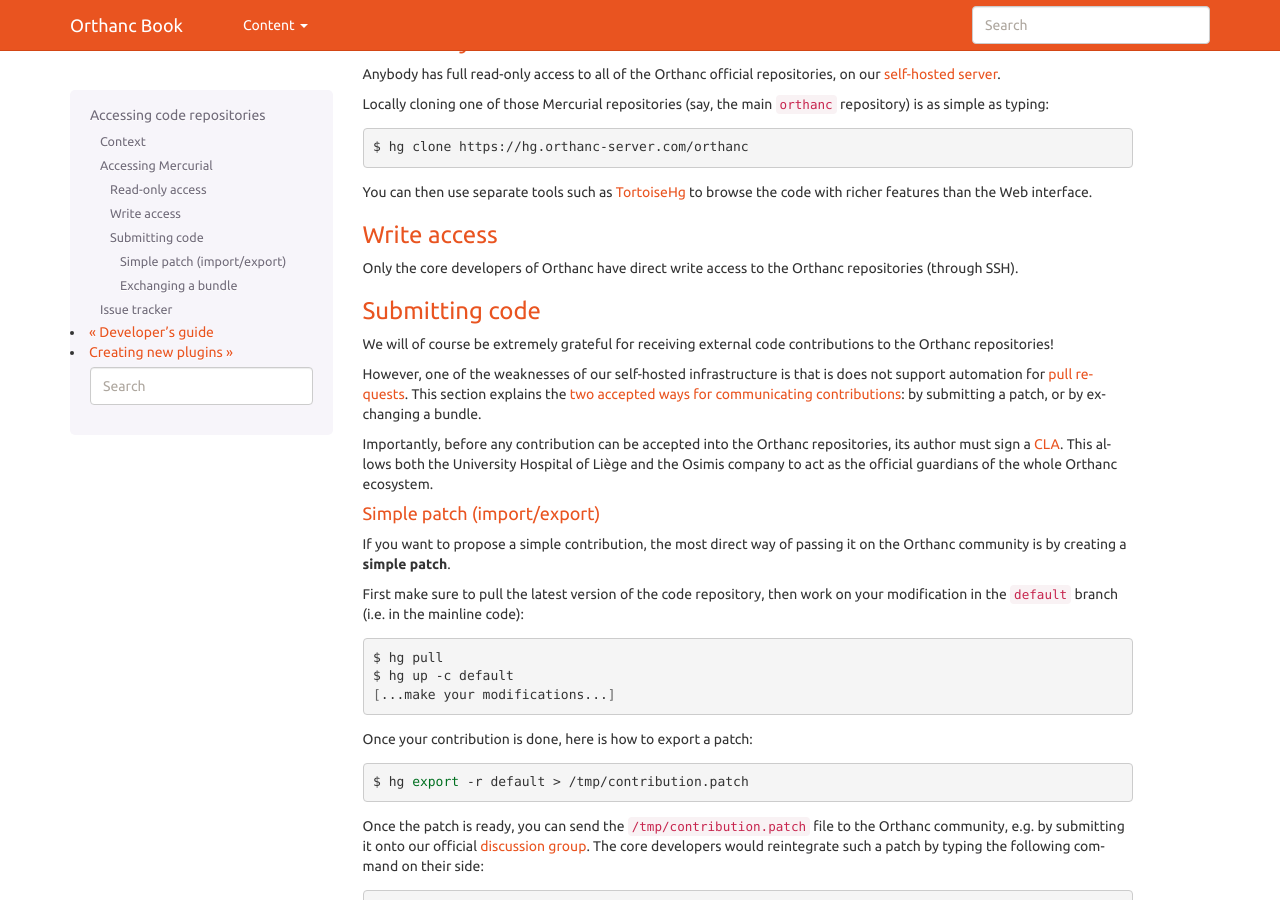
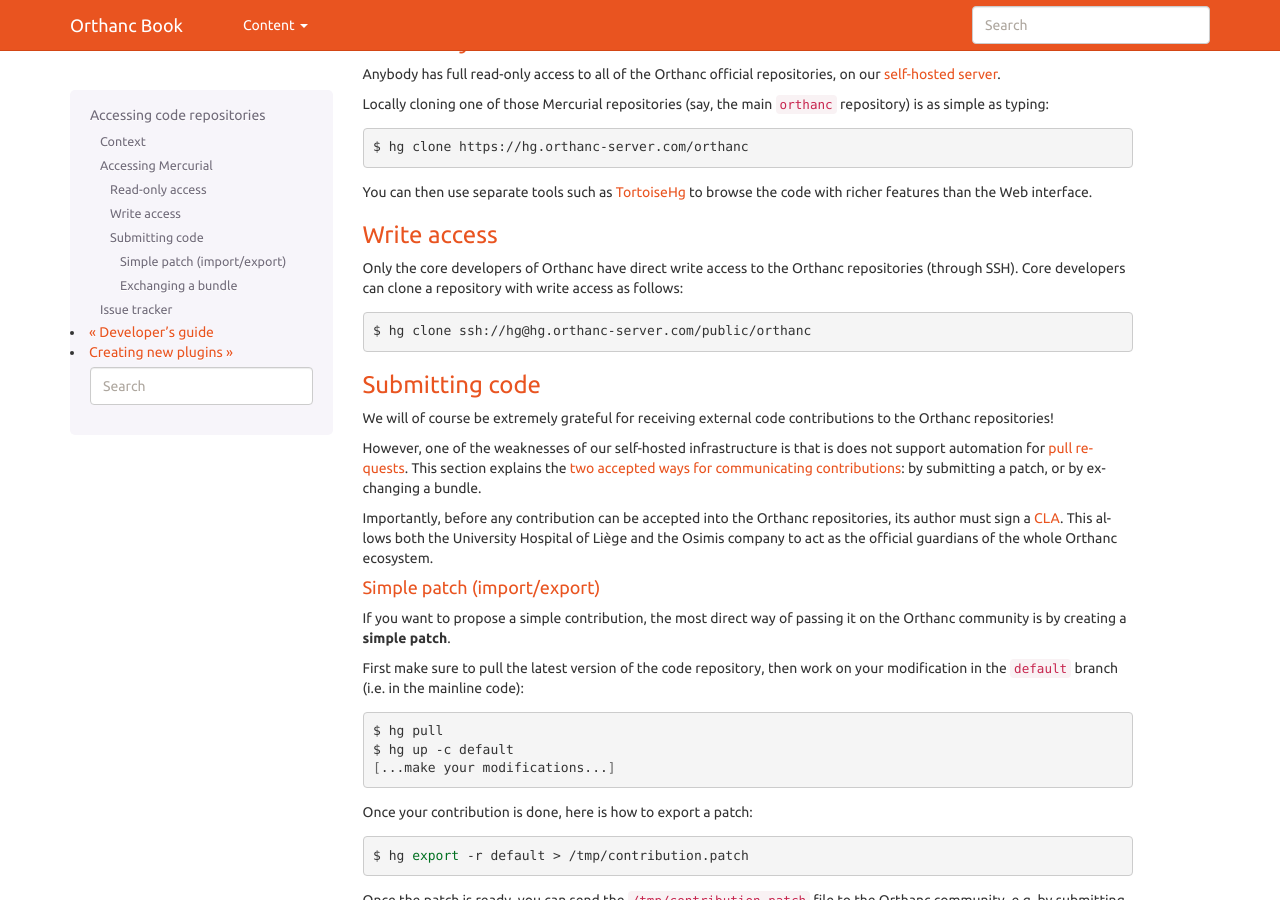
Before and after one commit to orthanc-mirrors/orthanc-book, a Sphinx documentation site: the page built from Sphinx/source/developers/repositories.rst, in a window 1280 px wide and 900 px high, scrolled down 866 px. Built offline with Sphinx 7.4.7, drawn with Linux system fonts in a browser that asks for light colours.

Commit message:
cloning for dev

```diff
--- a/Sphinx/source/developers/repositories.rst
+++ b/Sphinx/source/developers/repositories.rst
@@ -81,7 +81,10 @@
 ^^^^^^^^^^^^
 
 Only the core developers of Orthanc have direct write access to the
-Orthanc repositories (through SSH).
+Orthanc repositories (through SSH). Core developers can clone a
+repository with write access as follows::
+
+  $ hg clone ssh://hg@hg.orthanc-server.com/public/orthanc
 
 
 .. _hg-contributing:
```
